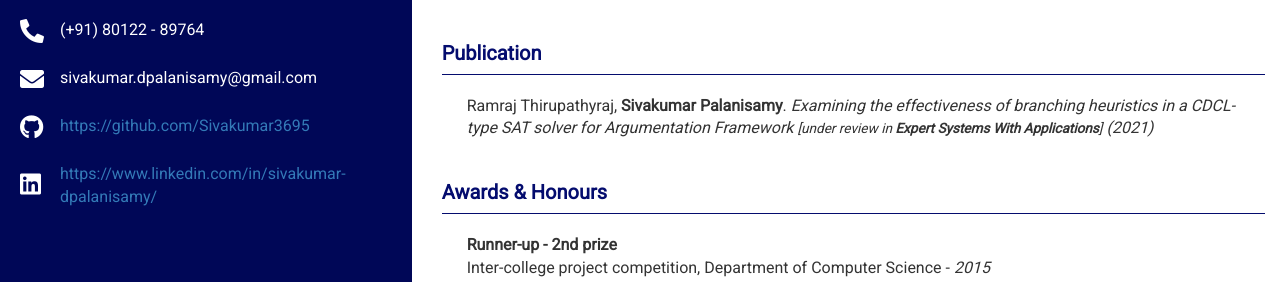
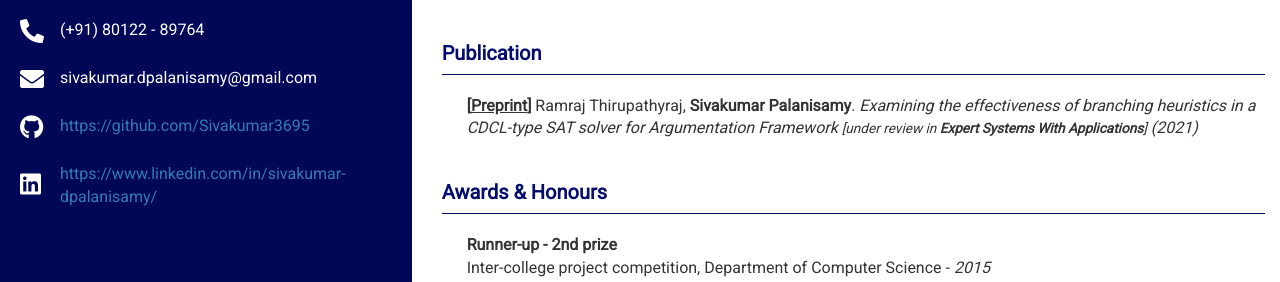
Before and after one commit to Sivakumar3695/Online_CV, a Jekyll site: the page built from index.html, in a window 1280 px wide. Shown: the part 1253-1535 px from the top of the page. Built offline with Jekyll 4.4.1, drawn with Linux system fonts in a browser that asks for light colours.

Commit message:
Update publication.html

```diff
--- a/_includes/publication.html
+++ b/_includes/publication.html
@@ -2,7 +2,7 @@
 	<div class="col-md-12 col-sm-12">
 		<h2 style="margin-top:41px">Publication</h2>
 		<div class="content description">
-			Ramraj Thirupathyraj, <b>Sivakumar Palanisamy</b>. <i>Examining the effectiveness of branching heuristics in a CDCL-type SAT solver for Argumentation Framework <small>[under review in <b>Expert Systems With Applications</b>]</small> (2021) </i>
+			<b>[<a href="https://drive.google.com/file/d/1J7JOqVeigCYo83UbxdtWhtHfGkco_vaa/view?usp=sharing" target="_blank">Preprint</a>]</b> Ramraj Thirupathyraj, <b>Sivakumar Palanisamy</b>. <i>Examining the effectiveness of branching heuristics in a CDCL-type SAT solver for Argumentation Framework <small>[under review in <b>Expert Systems With Applications</b>]</small> (2021) </i>
 		</div>
 	</div>
 </div>
```
